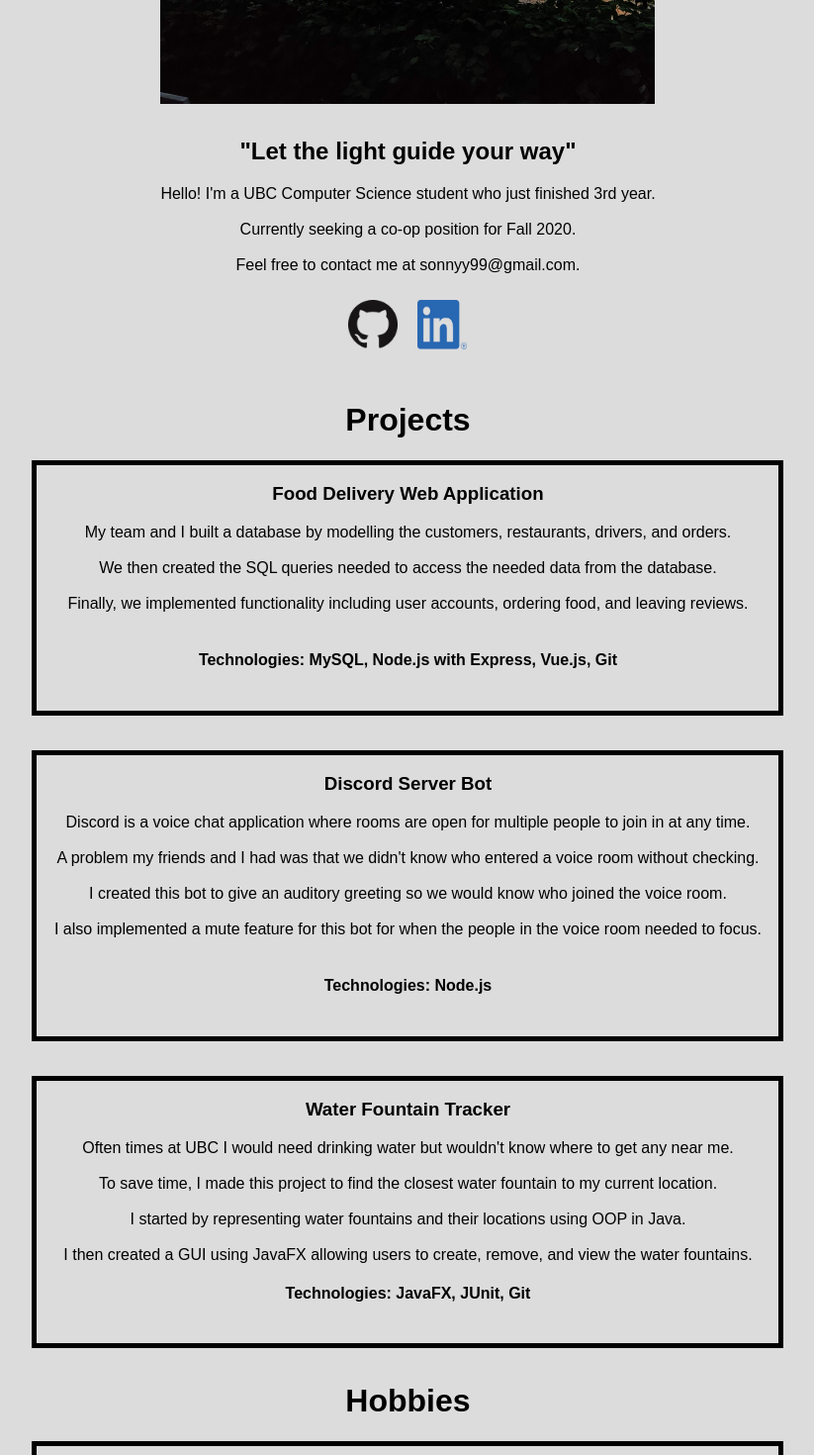
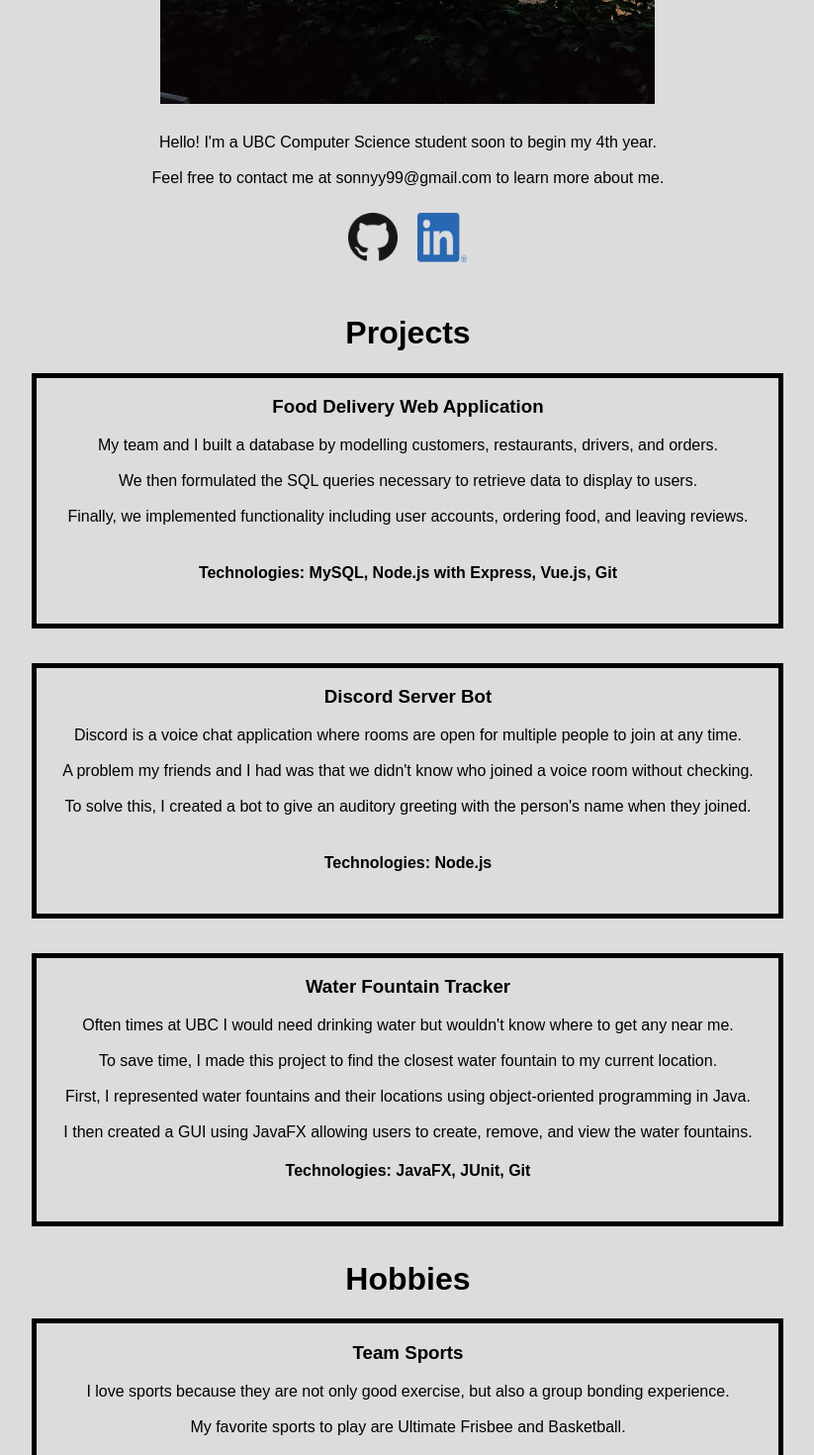
Before and after one commit to sonnyy99/mySite, a React (Create React App) app: page / in a window 1280 px wide. Shown: the part 400-1870 px from the top of the page at 99% size, without its empty margins (166-989 px from the left). Built offline with nearby package versions, Linux system fonts and the light colour scheme.

Commit message:
Update after first work term

```diff
--- a/src/components/Hobbies/hobbies.js
+++ b/src/components/Hobbies/hobbies.js
@@ -11,7 +11,7 @@ class Hobbies extends Component {
               I love sports because they are not only good exercise, but also a group bonding experience.
               <br></br>
               <br></br>
-              These days you can usually find me playing Ultimate Frisbee or Basketball.
+              My favorite sports to play are Ultimate Frisbee and Basketball.
               <br></br>
               <br></br>
               <img src={process.env.PUBLIC_URL + '/images/UltiChampions.jpg'} style={{width: 600}} alt='Team Photo' />
--- a/src/components/Home/home.js
+++ b/src/components/Home/home.js
@@ -10,16 +10,12 @@ class Home extends Component {
         </div>
 
         <img src={process.env.PUBLIC_URL + "/images/Sunset.jpg"} style={{width: 500}} alt='Sunset' />
-        <h2> "Let the light guide your way" </h2>
 
         <p>
-          Hello! I'm a UBC Computer Science student who just finished 3rd year.
+          Hello! I'm a UBC Computer Science student soon to begin my 4th year.
           <br></br>
           <br></br>
-          Currently seeking a co-op position for Fall 2020.
-          <br></br>
-          <br></br>
-          Feel free to contact me at sonnyy99@gmail.com.
+          Feel free to contact me at sonnyy99@gmail.com to learn more about me.
         </p>
 
         <a href="https://github.com/sonnyy99" target="_blank">
--- a/src/components/Projects/projects.js
+++ b/src/components/Projects/projects.js
@@ -9,10 +9,10 @@ class Projects extends Component {
                 <div class ="project">
                     <h3> Food Delivery Web Application </h3>
 
-                    My team and I built a database by modelling the customers, restaurants, drivers, and orders.
+                    My team and I built a database by modelling customers, restaurants, drivers, and orders.
                     <br></br>
                     <br></br>
-                    We then created the SQL queries needed to access the needed data from the database.
+                    We then formulated the SQL queries necessary to retrieve data to display to users.
                     <br></br>
                     <br></br>
                     Finally, we implemented functionality including user accounts, ordering food, and leaving reviews.
@@ -25,16 +25,13 @@ class Projects extends Component {
                 <div class ="project">
                     <h3> Discord Server Bot </h3>
 
-                    Discord is a voice chat application where rooms are open for multiple people to join in at any time.
+                    Discord is a voice chat application where rooms are open for multiple people to join at any time.
                     <br></br>
                     <br></br>
-                    A problem my friends and I had was that we didn't know who entered a voice room without checking.
+                    A problem my friends and I had was that we didn't know who joined a voice room without checking.
                     <br></br>
                     <br></br>
-                    I created this bot to give an auditory greeting so we would know who joined the voice room.
-                    <br></br>
-                    <br></br>
-                    I also implemented a mute feature for this bot for when the people in the voice room needed to focus.
+                    To solve this, I created a bot to give an auditory greeting with the person's name when they joined.
                     <br></br>
                     <br></br>
 
@@ -50,7 +47,7 @@ class Projects extends Component {
                   To save time, I made this project to find the closest water fountain to my current location.
                   <br></br>
                   <br></br>
-                  I started by representing water fountains and their locations using OOP in Java.
+                  First, I represented water fountains and their locations using object-oriented programming in Java.
                   <br></br>
                   <br></br>
                   I then created a GUI using JavaFX allowing users to create, remove, and view the water fountains.
```
